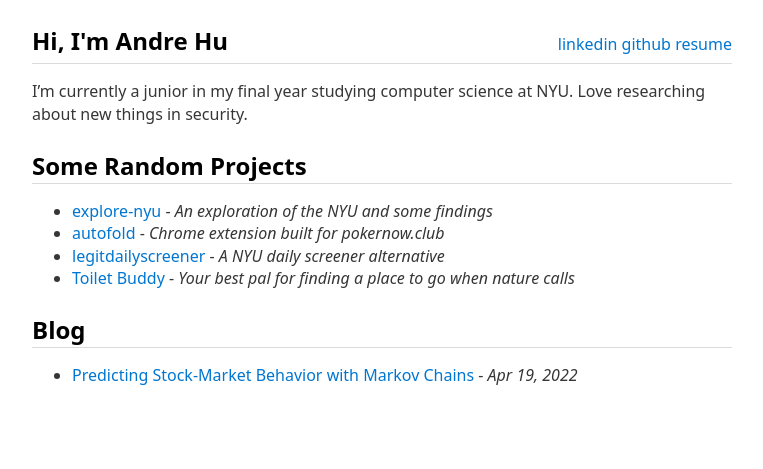
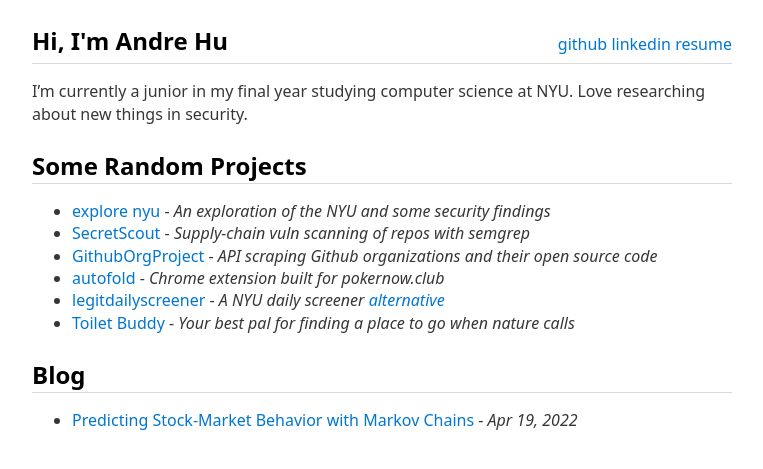
Before and after one commit to andrebhu/andrebhu.github.io, a Jekyll site: the page built from index.md, in a window 1280 px wide. Shown: the top 469 px of the page, without its empty margins (258-1021 px from the left). Built offline with Jekyll 4.4.1, drawn with Linux system fonts in a browser that asks for light colours.

Commit message:
Minor changes

```diff
--- a/_data/projects.yml
+++ b/_data/projects.yml
@@ -1,13 +1,21 @@
-- name: explore-nyu
-  description: An exploration of the NYU and some findings
+- name: explore nyu
+  description: An exploration of the NYU and some security findings
   url: https://github.com/andrebhu/explore-nyu
+
+- name: SecretScout
+  description: Supply-chain vuln scanning of repos with semgrep
+  url: https://github.com/andrebhu/SecretScout
+
+- name: GithubOrgProject
+  description: API scraping Github organizations and their open source code
+  url: https://github.com/andrebhu/GithubOrgs
 
 - name: autofold
   description: Chrome extension built for pokernow.club
   url: https://github.com/andrebhu/autofold
 
 - name: legitdailyscreener
-  description: A NYU daily screener alternative
+  description: A NYU daily screener <a href="https://legitdailyscreener.vercel.app/">alternative</a>
   url: https://github.com/andrebhu/legitdailyscreener
 
 - name: Toilet Buddy
--- a/_layouts/default.html
+++ b/_layouts/default.html
@@ -7,8 +7,8 @@
                 <h2>Hi, I'm Andre Hu</h2>
             </a>
             <div>
+                <a href="https://github.com/andrebhu">github</a>
                 <a href="https://linkedin.com/in/andrehu">linkedin</a>
-                <a href="https://github.com/andrebhu">github</a>
                 <a href="/assets/resume.pdf">resume</a>
             </div>
         </div>
```
Also changed, not shown: _posts/2022-04-19-markov-chains.md (+0 -1 lines), README.md.
